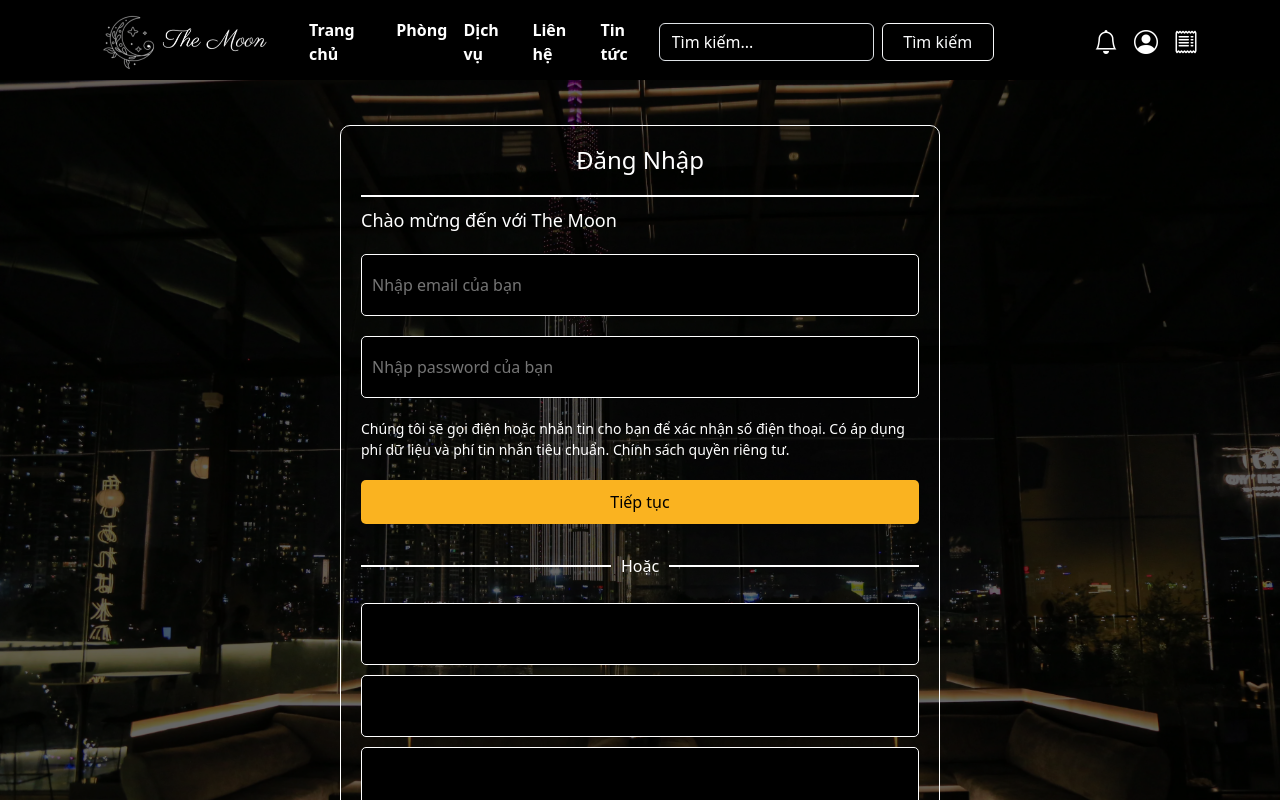
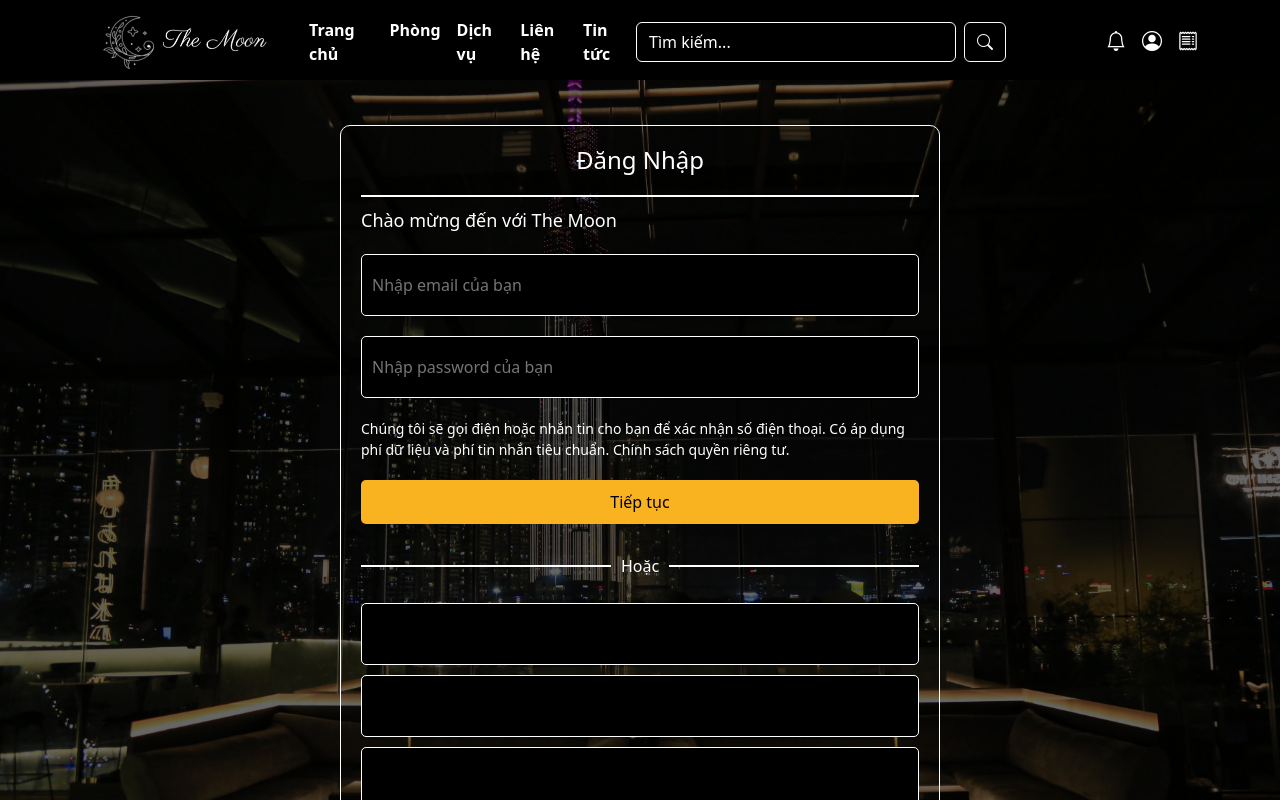
Before and after one commit to lethanhphuc2005/Hotel-Management-Website, a Next.js app in the folder frontend/: page /login in a window 1280 px wide. Shown: the top 800 px of the page. Built offline with nearby package versions, Linux system fonts and the light colour scheme; no server answers.

Commit message:
update header

```diff
--- a/frontend/src/app/components/header/header.module.css
+++ b/frontend/src/app/components/header/header.module.css
@@ -30,6 +30,9 @@
 }
 .inputSearch {
     background-color: transparent;
+    width: 20rem;
+    height: 40px;
+    border: 0.2px solid white !important;
 }
 
 .inputSearch::placeholder {
@@ -43,7 +46,9 @@
 .formSearch {
     margin-right: 100px;
 }
-
+.btnSearch{
+  height: 40px;
+}
 .navbarScrollBg {
     background-color: black !important;
     transition: background-color 0.3s ease;
--- a/frontend/src/app/components/header/header.tsx
+++ b/frontend/src/app/components/header/header.tsx
@@ -5,6 +5,7 @@ import React, { useEffect, useState } from 'react';
 import style from './header.module.css';
 import { RoomType } from '../../types/roomtype';
 import { getRoomTypes } from '../../services/roomtypeService';
+import Link from 'next/link';
 
 export default function Header() {
   const [roomtypes, setRoomtypes] = useState<RoomType[]>([]);
@@ -63,19 +64,20 @@ export default function Header() {
             </ul>
             <form className={`d-flex ${style.formSearch}`} role="search">
               <input className={`form-control me-2 text-white ${style.inputSearch}`} type="search" placeholder="Tìm kiếm..." aria-label="Search" />
-              <button className="btn btn-outline-light w-50" type="submit">Tìm kiếm</button>
+              <button className={`btn btn-outline-light ${style.btnSearch}`} type="submit"><i className="bi bi-search fs-6"></i></button>
             </form>
             <div className='d-flex gap-3'>
-              <a className='text-white' href=""><i className="bi bi-bell fs-4"></i></a>
+              {/* <a className='text-white' href=""><i className="bi bi-search fs-5"></i></a> */}
+              <a className='text-white' href=""><i className="bi bi-bell fs-5"></i></a>
               <div className={style.dropdown}>
-                <a className='text-white' href=""><i className="bi bi-person-circle fs-4"></i></a>
+                <a className='text-white' href=""><i className="bi bi-person-circle fs-5"></i></a>
                 <div className={style.dropdownMenu}>
-                  <a className={style.dropdownItem} href="#">Đăng nhập</a>
-                  <a className={style.dropdownItem} href="#">Đăng ký</a>
-                  <a className={style.dropdownItem} href="#">Quản lý tài khoản</a>
+                  <Link className={style.dropdownItem} href="/login">Đăng nhập</Link>
+                  <Link className={style.dropdownItem} href="/register">Đăng ký</Link>
+                  <Link className={style.dropdownItem} href="#">Quản lý tài khoản</Link>
                 </div>
               </div>
-              <a className='text-white' href=""><i className="bi bi-receipt fs-4"></i></a>
+              <a className='text-white' href=""><i className="bi bi-receipt fs-5"></i></a>
             </div>
           </div>
         </div>
```
